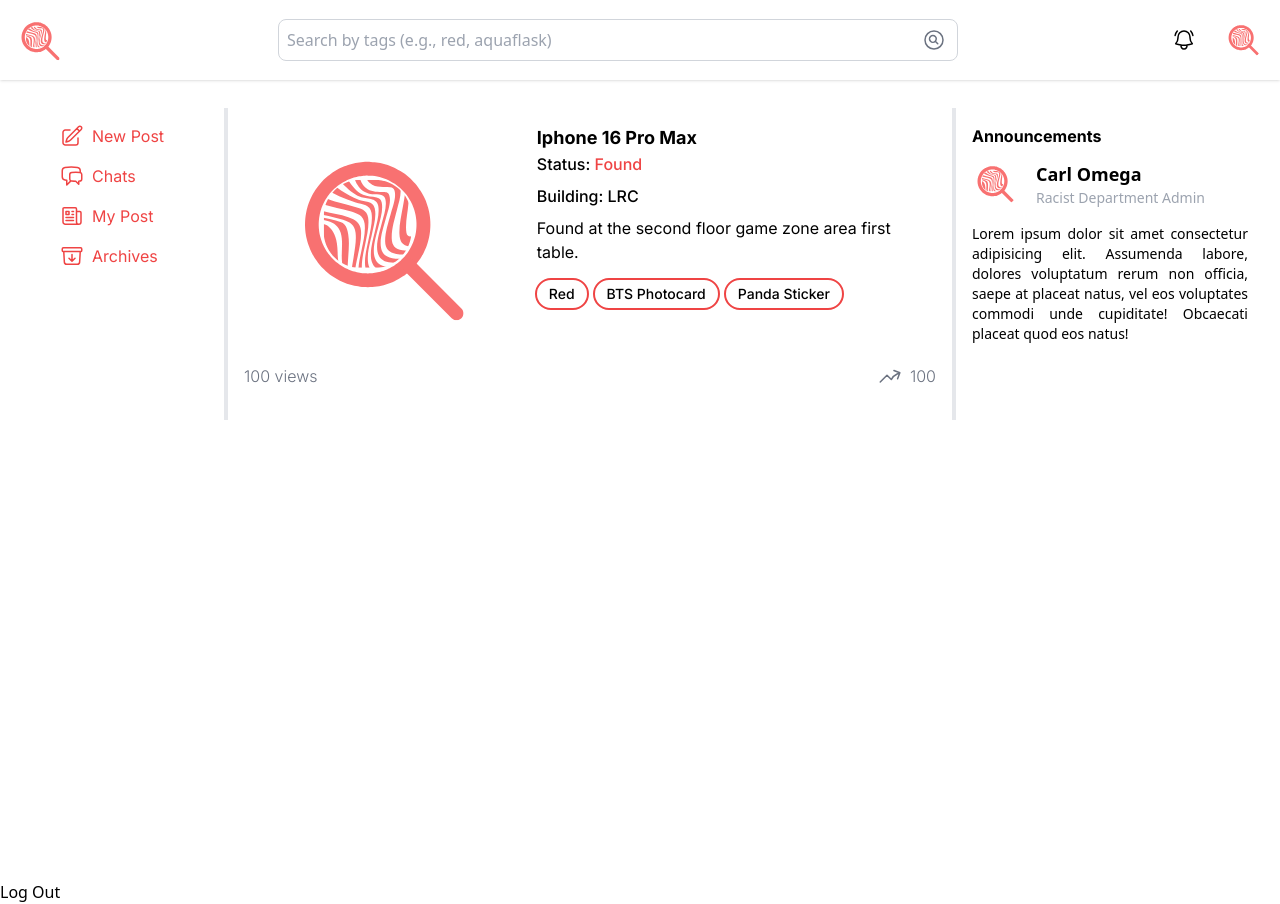
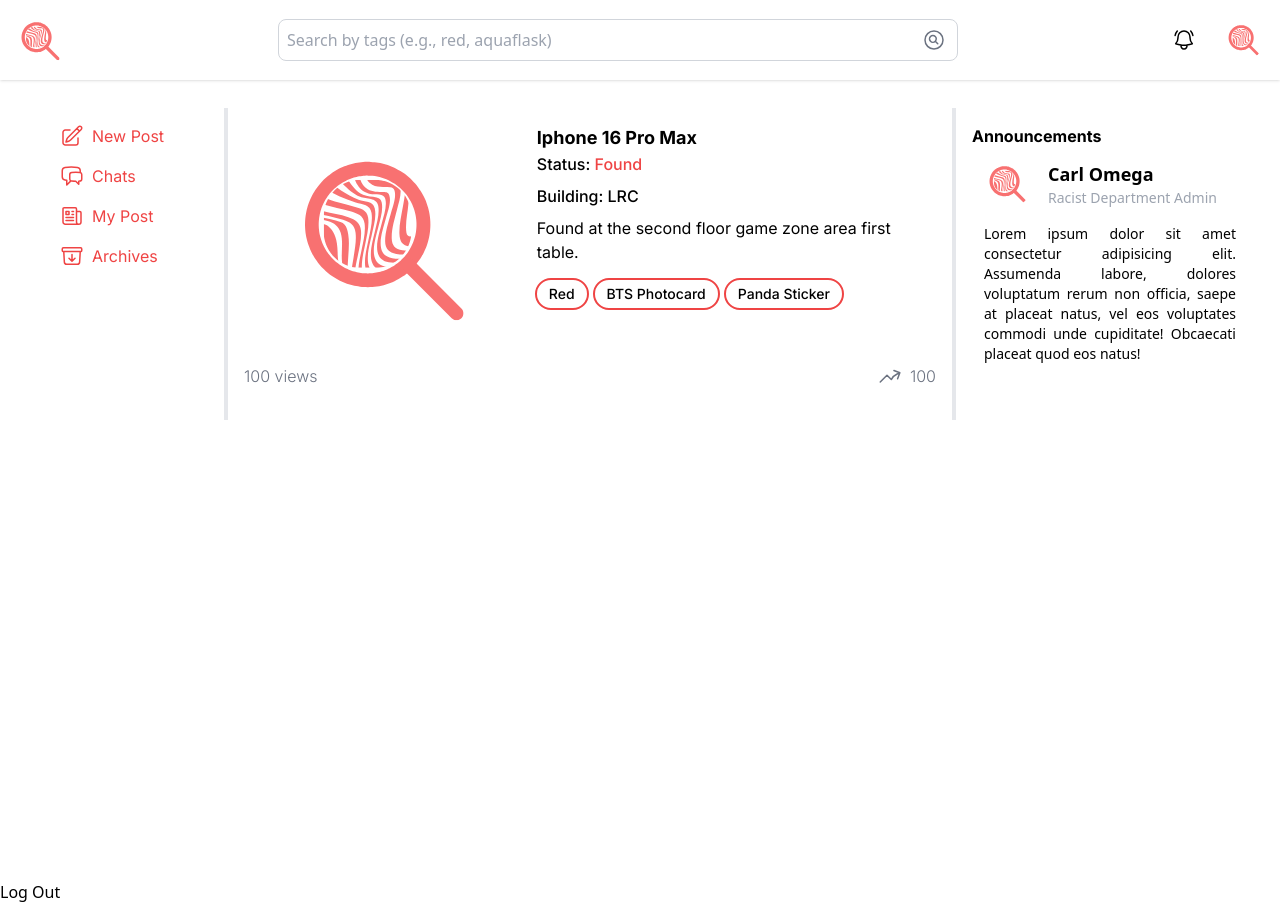
Before and after one commit to Qntlz/Lost-Found-Web-App, a Next.js app: page /home in a window 1280 px wide. Built offline with nearby package versions, Linux system fonts and the light colour scheme; no server answers; sample sign-in values are in the browser's storage.

Commit message:
Add mx-3 style at container div

```diff
--- a/app/ui/announcement/announcements.tsx
+++ b/app/ui/announcement/announcements.tsx
@@ -5,7 +5,7 @@
     return (
         <div className="relative">
             <h2 className={`${inter.className} font-bold`}>Announcements</h2>
-            <div className="mt-3">
+            <div className="mt-3 mx-3">
               <div className="flex items-center">
                 <Image
                   src="/logo.svg"
```
